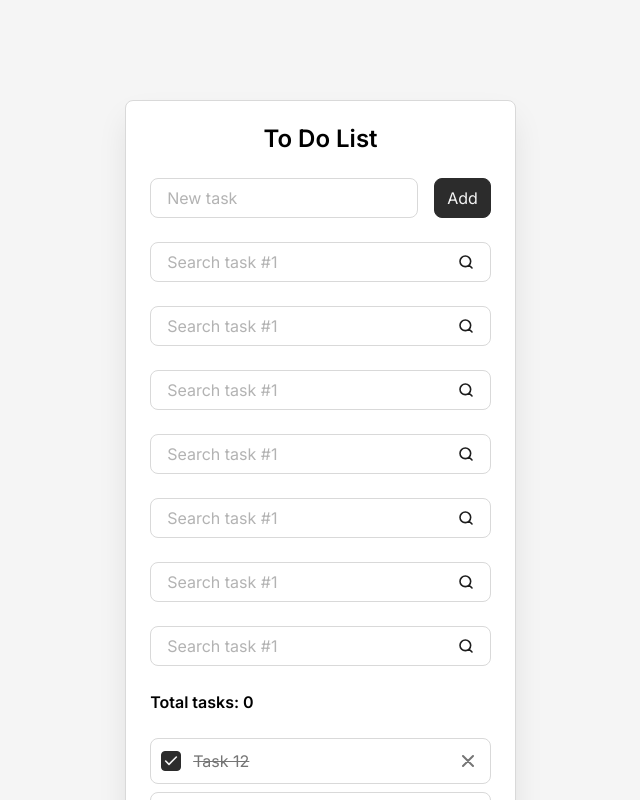
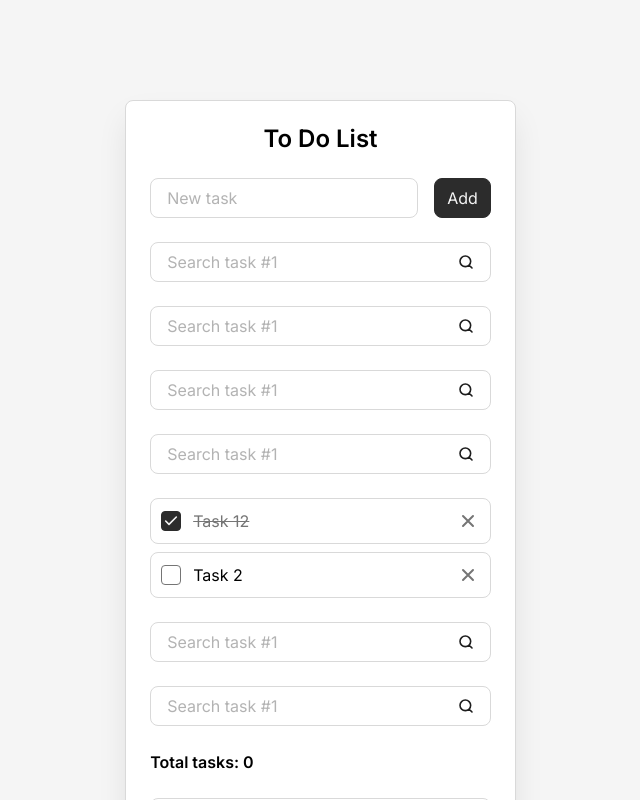
Before and after one commit to MarkTenno/test2, a React (Vite) app: page / in a window 1280 px wide. Shown: the top 800 px of the page, without its empty margins (312-952 px from the left). Built offline with nearby package versions, Linux system fonts and the light colour scheme.

Commit message:
text branch

```diff
--- a/src/App.jsx
+++ b/src/App.jsx
@@ -28,7 +28,7 @@ const App = () => {
       <Search />
       <Search />
       <Search />
-      <Search />
+      <TodoList />
       <Search />
       <Search />
       <div className="todo__info">
```
